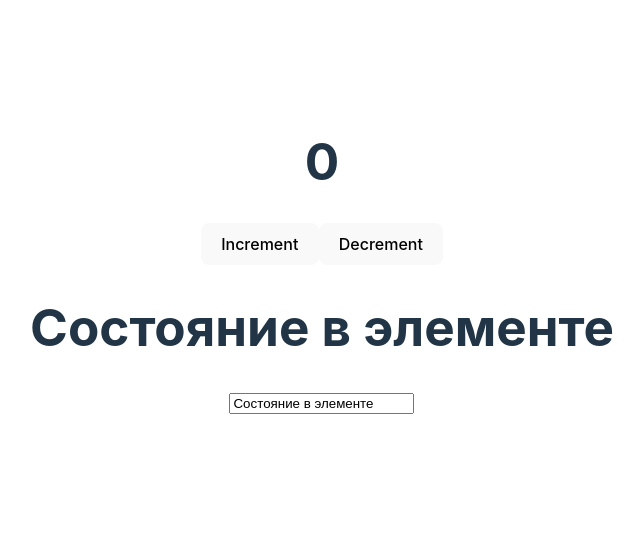
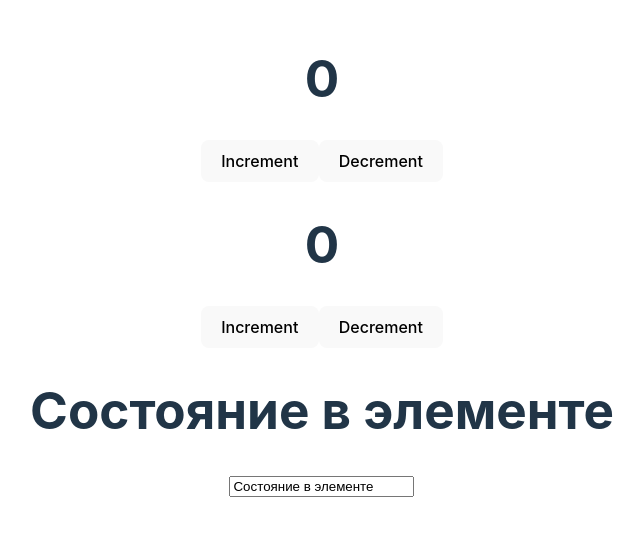
Before and after one commit to thesmol/react_ulbitv_course, a React (Vite) app: page / in a window 1280 px wide. Shown: the part 144-680 px from the top of the page, without its empty margins (318-962 px from the left). Built offline with nearby package versions, Linux system fonts and the light colour scheme.

Commit message:
Implement the counter component using the class

```diff
--- a/src/App.jsx
+++ b/src/App.jsx
@@ -1,6 +1,7 @@
 import { useState } from 'react';
 import './App.css';
 import Counter from './components/Counter';
+import ClassCounter from './components/ClassCounter';
 
 function App() {
   const [value, setValue] = useState("Состояние в элементе");
@@ -9,7 +10,7 @@
   return (
     <div className='App'>
       <Counter />
-
+      <ClassCounter />
       <h1>{value}</h1>
       <input
         type='text'
--- /dev/null
+++ b/src/components/ClassCounter.jsx
@@ -0,0 +1,41 @@
+import { Component } from 'react'
+
+export default class ClassCounter extends Component {
+    constructor(props) {
+        super(props);
+
+        this.state = {
+            count: 0,
+        }
+
+        this.handleDecrement = this.handleDecrement.bind(this);
+        this.handleIncrement = this.handleIncrement.bind(this);
+    }
+
+    handleIncrement() {
+        this.setState({
+            count: this.state.count + 1,
+        })
+    }
+
+    handleDecrement() {
+        this.setState({
+            count: this.state.count - 1,
+        })
+    }
+
+    render() {
+        return (
+            <div>
+                <h1>{this.state.count}</h1>
+                <button onClick={this.handleIncrement}>
+                    Increment
+                </button>
+
+                <button onClick={this.handleDecrement}>
+                    Decrement
+                </button>
+            </div>
+        )
+    }
+}
```
